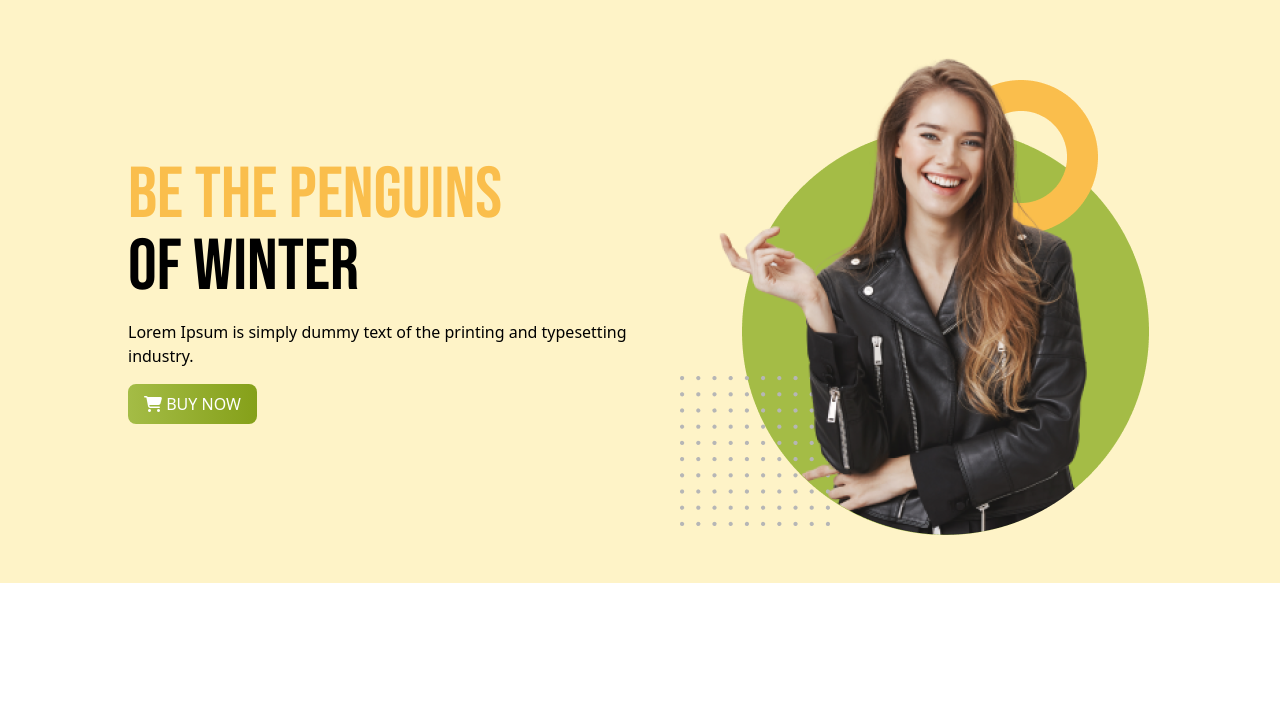
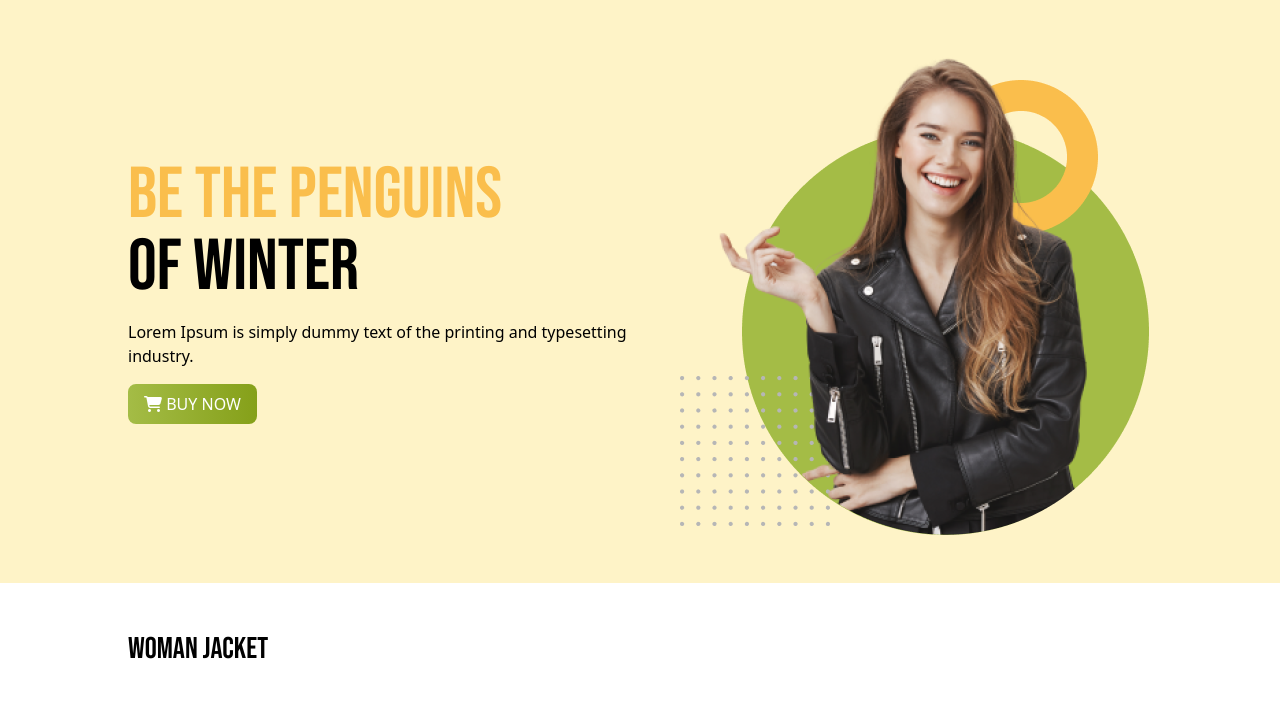
Before and after one commit to rahathossenantor/penguin-fashion-house, a website built with Vite: page index.html in a window 1280 px wide. Built offline with nearby package versions, Linux system fonts and the light colour scheme.

Commit message:
Added new sections

```diff
--- a/index.html
+++ b/index.html
@@ -23,6 +23,9 @@
         </section>
     </header>
     <main>
+        <section id="woman" class="py-12">
+            <h3 class="font-bebas uppercase text-3xl">Woman Jacket</h3>
+        </section>
     </main>
 </body>
 </html>
--- a/style.css
+++ b/style.css
@@ -8,7 +8,7 @@
 }
 
 
-#banner {
+#banner, #woman {
     width: 80%;
     margin: 0 auto;
 }
```
